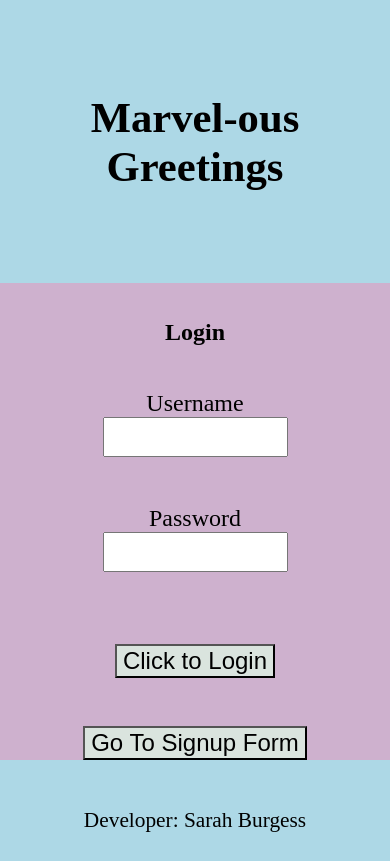
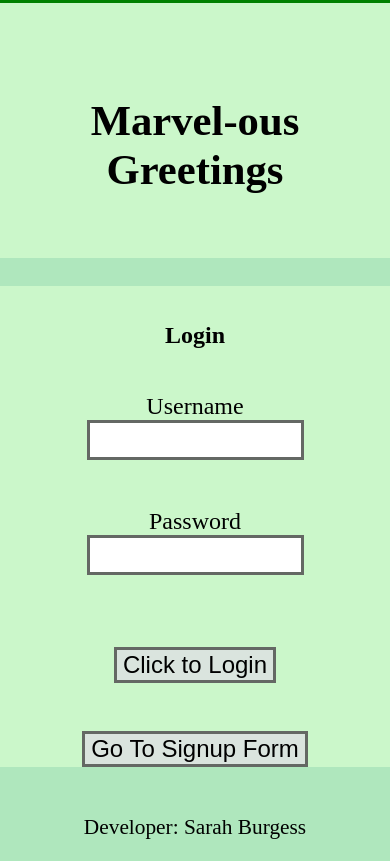
Before and after one commit to sburgess287/marvelousGreetings, a website: page public/index.html in a window 390 px wide. Drawn offline with nearby package versions, Linux system fonts and the light colour scheme.

Commit message:
Updated styles for all viewports as well as mobile/responsive sizes

```diff
--- a/public/float-grid.css
+++ b/public/float-grid.css
@@ -68,8 +68,9 @@
   } */
 
   .css-container {
-    min-height: 7em;
+    min-height: .5em;
     width:100%;
+
   }
 
   h1 {
@@ -85,6 +86,10 @@
     background: rgb(218, 228, 222);
 
   } */
+
+.css-all-saved-cards-button {
+  width: 80%;
+}
 
 /* .css-create-card-button, .css-saved-card-button,
 .css-delete-card-button,.css-edit-card-button,
@@ -137,9 +142,11 @@
 }
 
   /* iPads (landscape) ----------- */
-/* @media only screen and (min-device-width : 768px) and (max-device-width : 1024px) and (orientation : landscape) {
+@media only screen and (min-device-width : 768px) and (max-device-width : 1024px) and (orientation : landscape) {
 /* Styles */
-/* } */
+
+
+}
 
  /* iPads (portrait) -----------  */
  /* @media only screen and (min-device-width : 768px) and (max-device-width : 1024px) and (orientation : portrait) {
--- a/public/style.css
+++ b/public/style.css
@@ -5,7 +5,7 @@
 body {
   width: 100%;
   margin: auto;
-  background: lightblue;
+  background: rgb(175, 231, 189);
 }
 
 .hidden {
@@ -15,6 +15,9 @@
 .css-header {
   width:100%;
   margin: auto;
+  background-color: rgb(203, 247, 202);
+  border-top: solid green 3px;
+
 }
 
 .css-header-image{
@@ -29,12 +32,16 @@
   /* min-height: 600px; */
   /* width:100%; */
   max-width: 800px;
-  background-color: rgb(206, 177, 206);
+  /* background-color: rgb(171, 212, 176); */
+  background-color: rgb(203, 247, 202);
+  /* border: solid green 5px; */
 }
 
 .css-login-input, .css-pw-input,
 .css-signup-input, .css-pw-signup-input {
   height: 40px;
+  font-size: medium;
+  border: solid rgb(100, 104, 100) 3px;
 }
 
 .entry-field {
@@ -93,6 +100,7 @@
   margin: auto;
   font-size: x-large;
   background: rgb(218, 228, 222);
+  border: solid rgb(100, 104, 100) 3px;
 
 }
 
```
